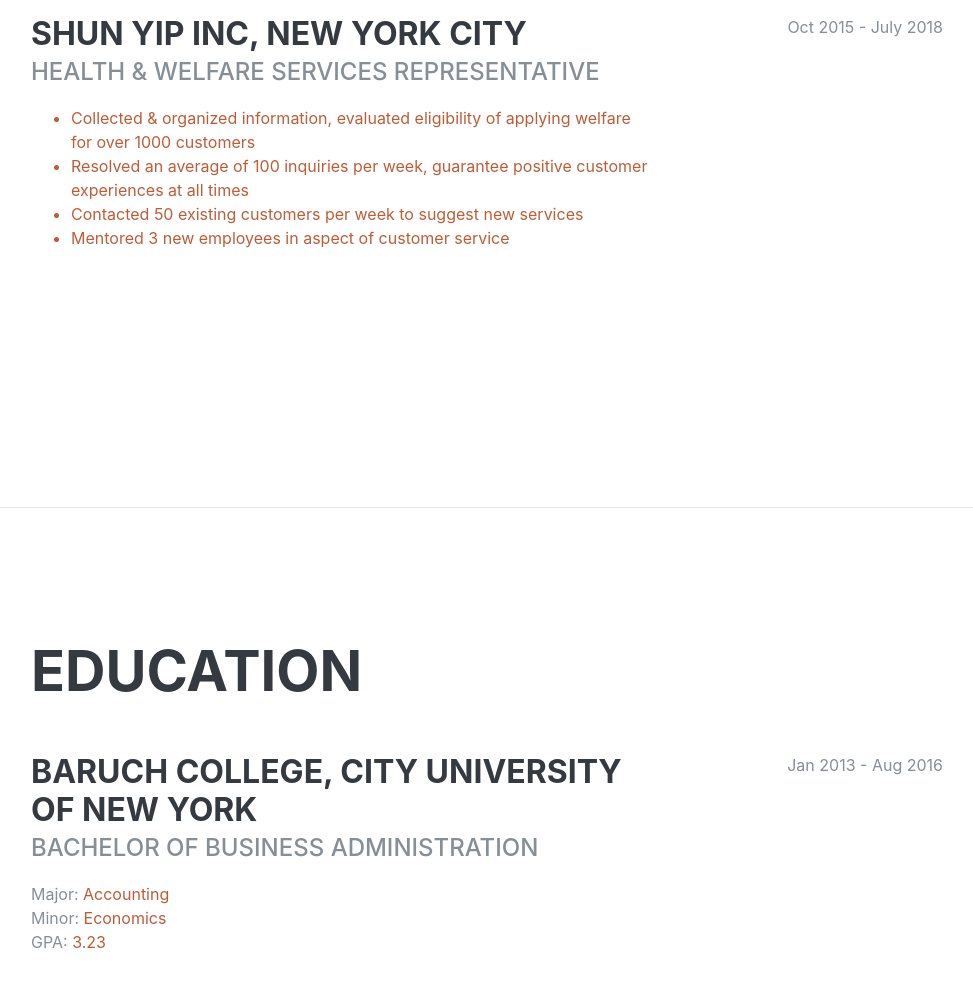
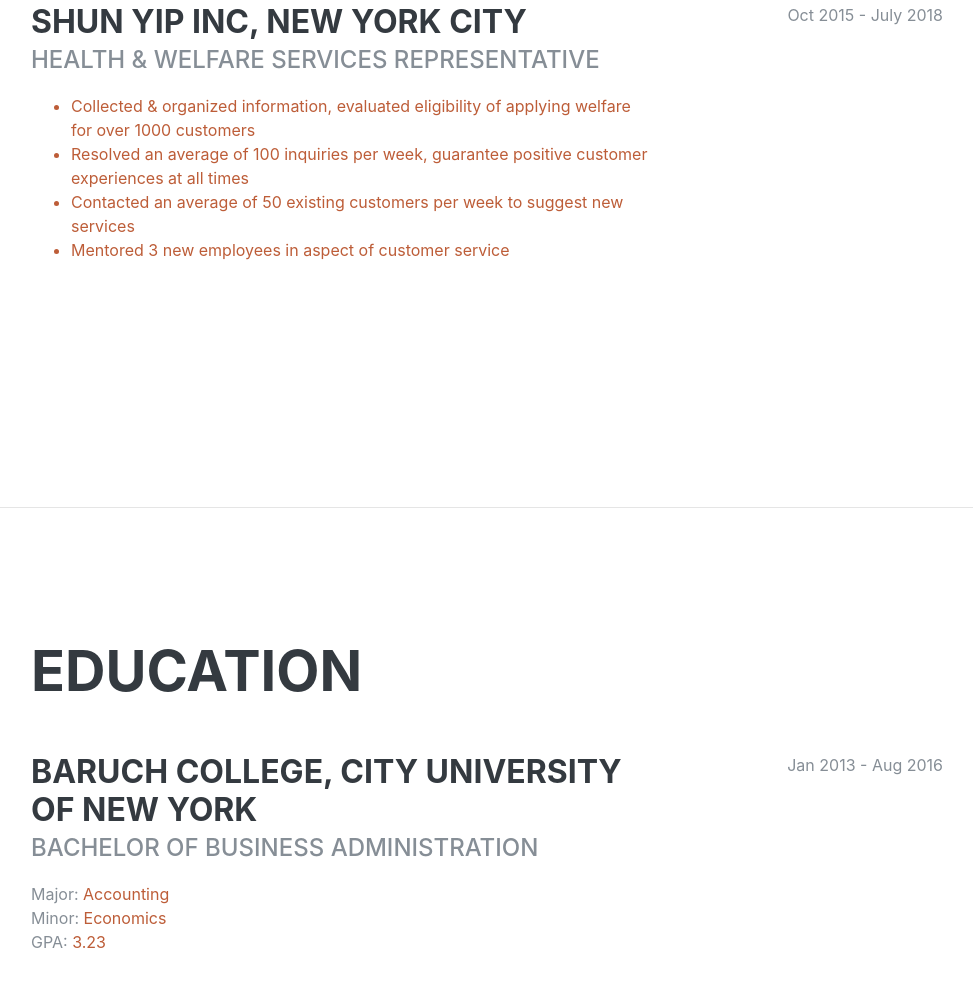
Before and after one commit to shidong1216/myblog, a plain HTML site: page index.html in a window 1280 px wide. Shown: the part 2696-3682 px from the top of the page, without its empty margins (289-1262 px from the left). Drawn offline with Linux system fonts and the light colour scheme; a web font is replaced by a local one.

Commit message:
update working experience

```diff
--- a/index.html
+++ b/index.html
@@ -189,7 +189,7 @@
                 applying welfare for over 1000 customers</li>
               <li>Resolved an average of 100 inquiries per week,
                 guarantee positive customer experiences at all times</li>
-             <li>Contacted 50 existing customers per week to suggest new services</li>
+             <li>Contacted an average of 50 existing customers per week to suggest new services</li>
               <li>Mentored 3 new employees in aspect of customer service</li>
             </ul>
           </div>
```
